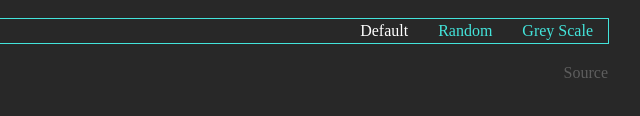
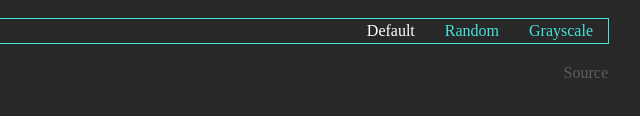
Before and after one commit to alexanderLjungstedt/draw, a plain HTML site: page index.html in a window 1280 px wide. Shown: the part 564-680 px from the top of the page, 482-1122 px from the left. Drawn offline with nearby package versions, Linux system fonts and the light colour scheme.

Commit message:
Fixed spelling

```diff
--- a/index.html
+++ b/index.html
@@ -15,7 +15,7 @@
 			<div id="0" class="sizeButtons">20px</div><div id="1" class="sizeButtons">25px</div><div id="2" class="sizeButtons active">50px</div> <!--Same line because inline-block creates white space-->
 		</div>
 		<div id="options">
-				<div id="defaultColor" class="optionsButtons active">Default</div><div id="randomColor" class="optionsButtons">Random</div><div id="greyScaleColor" class="optionsButtons">Grey Scale</div>
+				<div id="defaultColor" class="optionsButtons active">Default</div><div id="randomColor" class="optionsButtons">Random</div><div id="greyScaleColor" class="optionsButtons">Grayscale</div>
 		</div>
 	</div>
 
```
